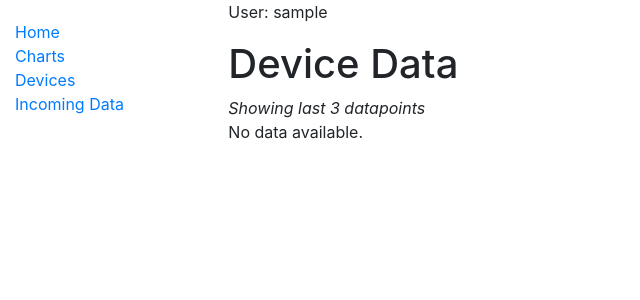
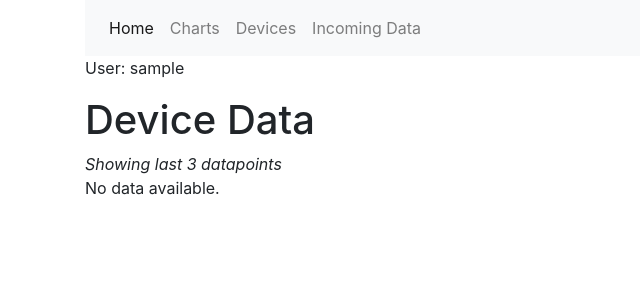
Before and after one commit to vikketii/protopaja-web, a Django app: page / in a window 1280 px wide. Shown: the top 300 px of the page, without its empty margins (0-640 px from the left). Run offline with Django 3.2, Linux system fonts and the light colour scheme; the visitor is signed in with stand-in values (Sample User, id 1); data that the repository does not hold is empty; some libraries are stand-ins or nearby versions.

Commit message:
Added navbar. Changed jsonclients temperature to more natural.

```diff
--- a/devicedata/templates/base_generic.html
+++ b/devicedata/templates/base_generic.html
@@ -14,33 +14,46 @@
   </head>
 
   <body>
-    <div class="container-fluid">
-      <div class="row">
-        <div class="col-sm-2">
-          <ul class="sidebar-nav">
-              <li><a href="{% url 'index' %}">Home</a></li>
-              <li><a href="{% url 'charts' %}">Charts</a></li>
-              <li><a href="{% url 'all_devices' %}">Devices</a></li>
-              <li><a href="{% url 'data_table' %}">Incoming Data</a></li>
+    <div class="container">
 
+    <nav class="navbar navbar-expand-lg navbar-light bg-light">
+      <button class="navbar-toggler" type="button" data-toggle="collapse" data-target="#navbarNav" aria-controls="navbarNav" aria-expanded="false" aria-label="Toggle navigation">
+        <span class="navbar-toggler-icon"></span>
+      </button>
+      <div class="collapse navbar-collapse" id="navbarNav">
+        <ul class="navbar-nav">
 
-          </ul>
-        </div>
-        <div class="col-sm-10 ">
+          {% block nav-bar %}
+          <li class="nav-item">
+            <a class="nav-link" href="{% url 'index' %}">Home</a>
+          </li>
+          <li class="nav-item">
+            <a class="nav-link" href="{% url 'charts' %}">Charts</a>
+          </li>
+          <li class="nav-item">
+            <a class="nav-link" href="{% url 'all_devices' %}">Devices</a>
+          </li>
+          <li class="nav-item">
+            <a class="nav-link" href="{% url 'data_table' %}">Incoming Data</a>
+          </li>
+          {% endblock nav-bar %}
 
-        {% block content %}{% endblock %}
+        </ul>
+      </div>
+    </nav>
 
-        </div>
-      </div>
+    {% block content %}{% endblock %}
+
     </div>
+
     {% include "base/js.html" %}
     <script>
+
     // will only run once the page is ready for JavaScript code to execute
     $(document).ready(function() {
+      {% block script %}{% endblock %}
+    });
 
-      {% block script %}{% endblock %}
-
-    });
     </script>
   </body>
 </html>
--- a/devicedata/templates/devicedata/index.html
+++ b/devicedata/templates/devicedata/index.html
@@ -1,4 +1,20 @@
 {% extends "base_generic.html" %}
+
+{% block nav-bar %}
+<li class="nav-item active">
+    <a class="nav-link" href="{% url 'index' %}">Home</a>
+</li>
+<li class="nav-item">
+    <a class="nav-link" href="{% url 'charts' %}">Charts</a>
+</li>
+<li class="nav-item">
+    <a class="nav-link" href="{% url 'all_devices' %}">Devices</a>
+</li>
+<li class="nav-item">
+    <a class="nav-link" href="{% url 'data_table' %}">Incoming Data</a>
+</li>
+{% endblock nav-bar %}
+
 
 {% block content %}
 <p>User: {{ user }}</p>
--- a/jsonclient.py
+++ b/jsonclient.py
@@ -11,6 +11,7 @@ import sys
 myurl = "http://127.0.0.1:8000/send-json/"
 client = requests.session()
 n = 1
+temperature = 20
 
 # Retrieve CSRF token, this doesn't seem to work
 # client.get("http://127.0.0.1:8000/admin") # sets cookie
@@ -20,7 +21,7 @@ n = 1
 
 while True:
     pollution = random.choice(["good", "average", "bad"])
-    temperature = random.randint(20, 28)
+    temperature += random.randint(-1, 1)
     humidity = random.randint(2000, 2100)
     collection_date = datetime.datetime.now()
     device_id = '1'
--- a/templates/registration/login.html
+++ b/templates/registration/login.html
@@ -34,6 +34,6 @@
 </form>
 
 {# Assumes you setup the password_reset view in your URLconf #}
-<p><a href="{% url 'password_reset' %}">Lost password?</a></p>
+{# <p><a href="{% url 'password_reset' %}">Lost password?</a></p> #}
 
 {% endblock %}
```
Also changed, not shown: devicedata/templates/devicedata/all_devices.html (+17 -0 lines), devicedata/templates/devicedata/charts.html (+15 -0 lines), devicedata/templates/devicedata/data_table.html (+16 -0 lines).
